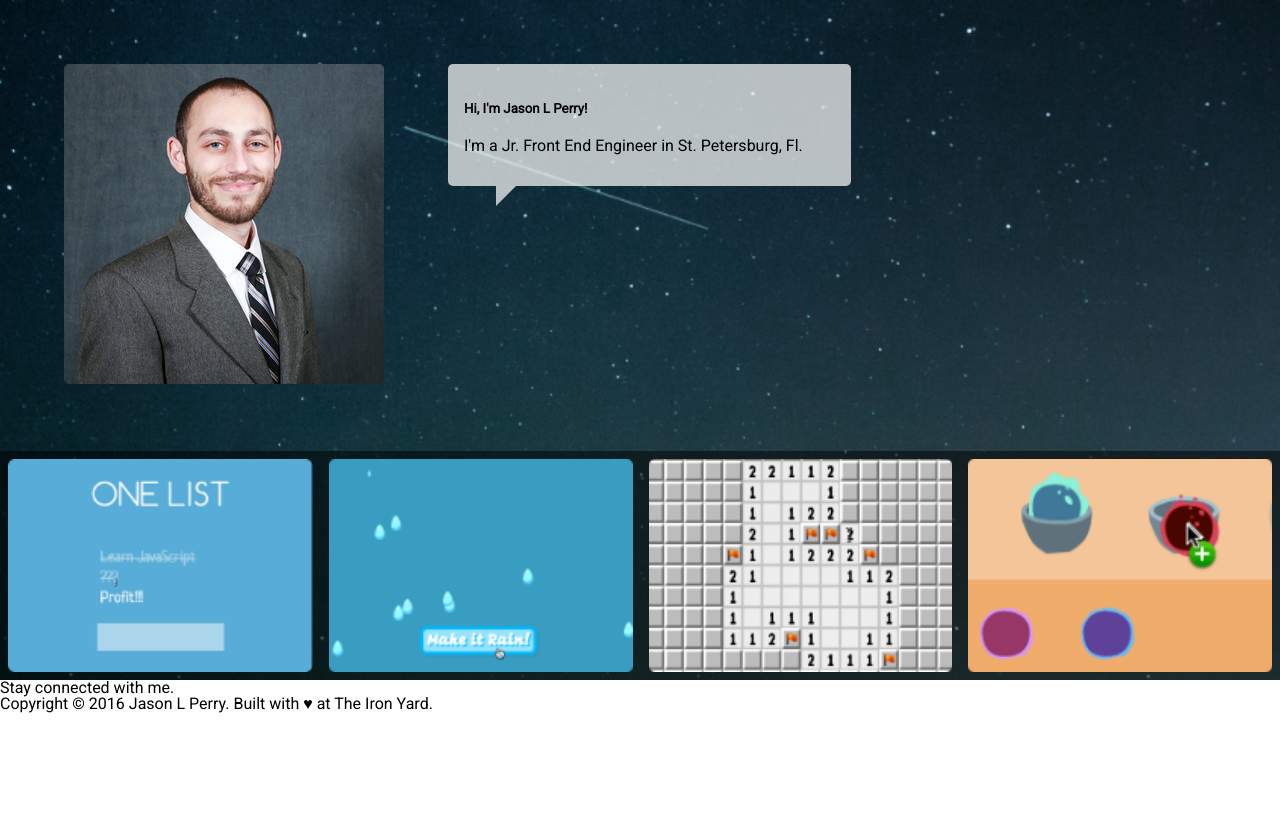
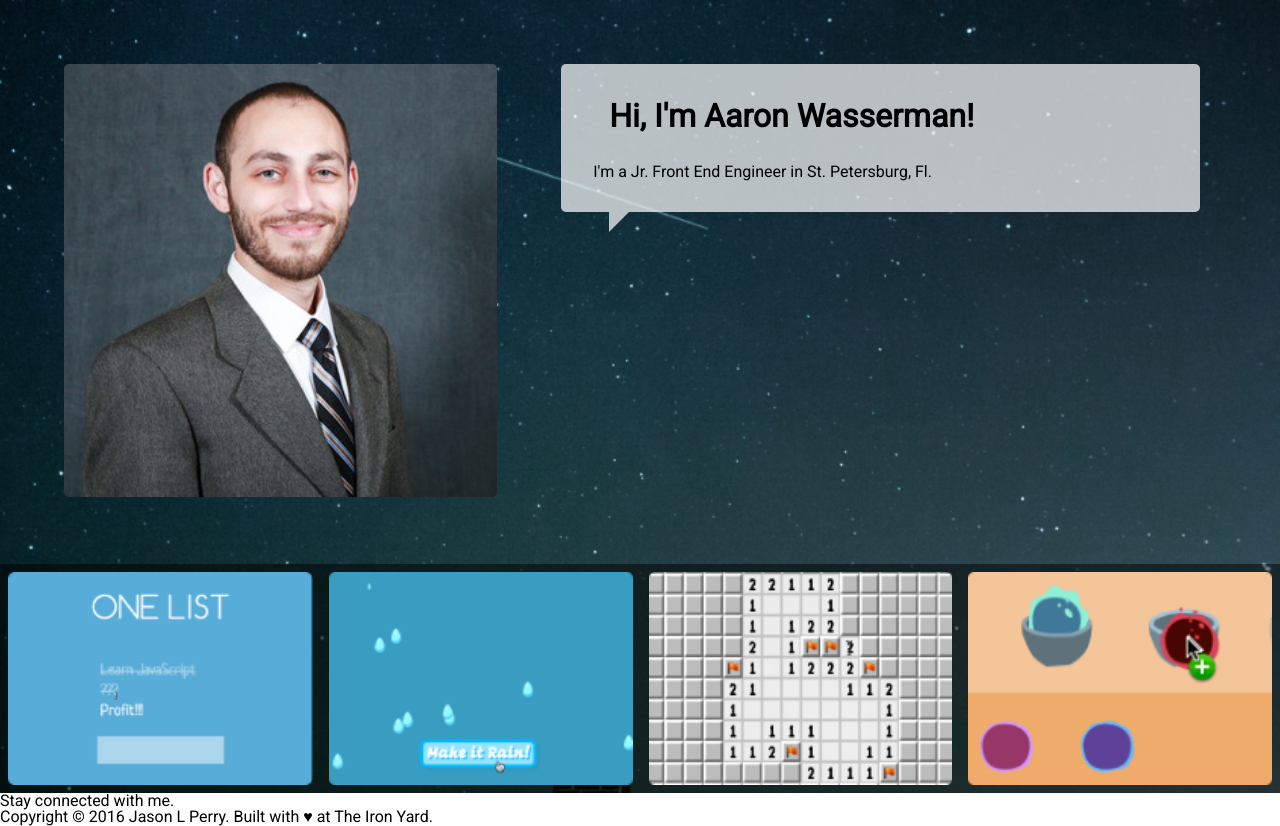
Before and after one commit to AaronStPete/assignment-4, a website: page public/index.html in a window 1280 px wide. Before the commit the page ends 800 px from the top, so only its background shows below. Drawn offline with Linux system fonts and the light colour scheme.

Commit message:
finished hero

```diff
--- a/public/index.html
+++ b/public/index.html
@@ -16,7 +16,7 @@
         <div class="my-face"><img src="./images/Aaron320x320px.jpg" alt="My Face"></div>
         <section class="callout-space">
             <section class="callout callout-shift">
-              <h1 >Hi, I'm Jason L Perry!</h1>
+              <h1 >Hi, I'm Aaron Wasserman!</h1>
               <p>I'm a Jr. Front End Engineer in St. Petersburg, Fl.</p>
             </section>
             <div class="arrow callout-shift"></div>
--- a/public/screen.css
+++ b/public/screen.css
@@ -23,7 +23,14 @@ body {
 
 .hero {
 display: flex;
+flex-direction: row;
+
 flex-grow: 2;
+}
+
+.my-face {
+  padding: 4em;
+  flex-grow: 1;
 }
 
 .my-face > img {
@@ -31,20 +38,27 @@ flex-grow: 2;
   border-radius: 5px;
 }
 
-.my-face {
-  padding: 4em;
-}
-
 .callout-space {
   display: flex;
+  flex-grow: 1.5;
   flex-direction: column;
+  padding-right: 5em;
 }
 
 .callout {
   background-color: rgba(255, 255, 255, 0.705);
   border-radius: 5px;
-  padding: 1em 3em 1em 1em;
+  padding: .25em 1.5em 1em 1em;
   margin-top: 4em;
+}
+
+.callout > h1 {
+  font-size: 200%;
+  margin: 1em;
+}
+
+.callout > p {
+  padding-left: 1em;
 }
 
 .arrow {
```
